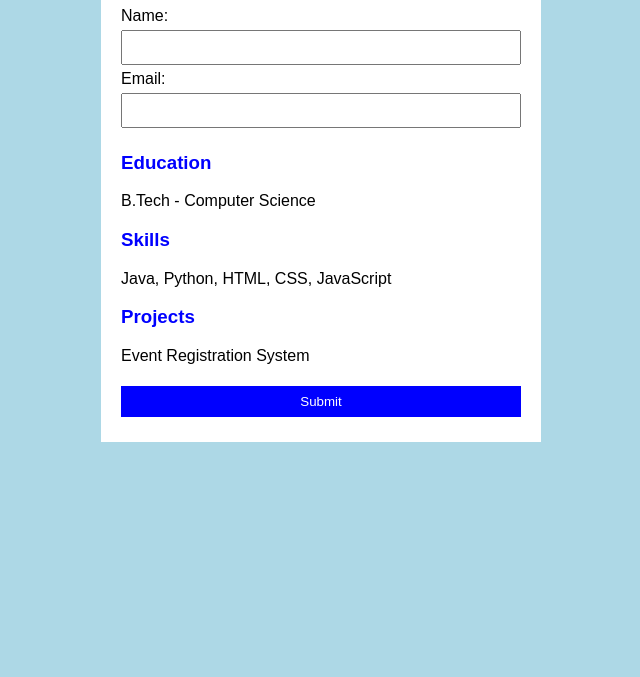
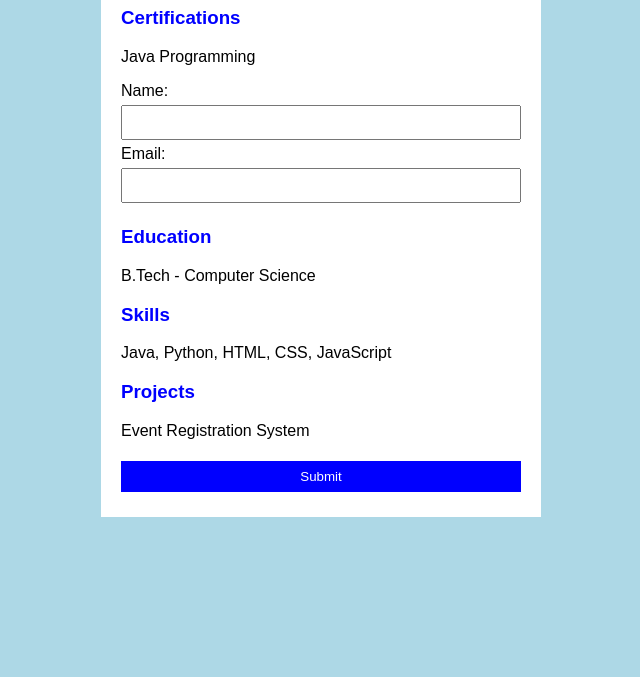
Before and after one commit to saiteja28-cpu/ResumeProject, a plain HTML site: page index.html in a window 1280 px wide. Shown: the part 123-800 px from the top of the page, without its empty margins (319-959 px from the left). Drawn offline with Linux system fonts and the light colour scheme.

Commit message:
Update index.html

```diff
--- a/index.html
+++ b/index.html
@@ -10,6 +10,9 @@
 <div class="container">
 
     <h1>My Resume</h1>
+
+    <h3>Certifications</h3>
+    <p>Java Programming</p>
 
     <form id="resumeForm">
 
```
